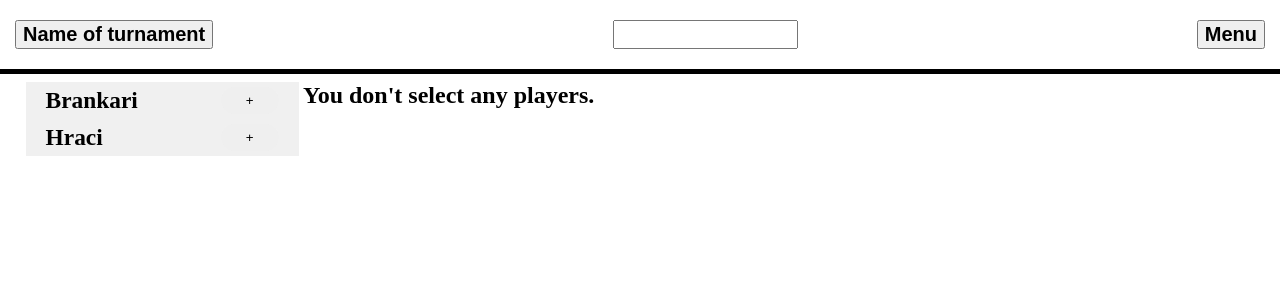
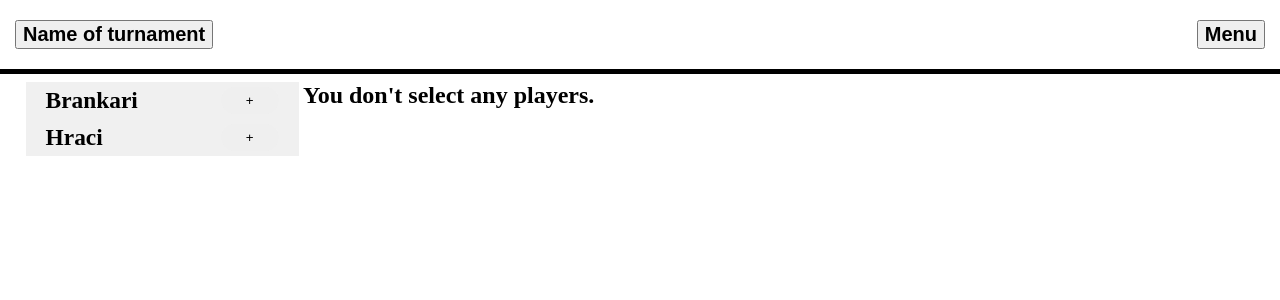
Before and after one commit to MiloslavStekrt/football-utkani, a React (Create React App) app: page / in a window 1280 px wide. Shown: the top 300 px of the page. Built offline with nearby package versions, Linux system fonts and the light colour scheme.

Commit message:
Something missing on GitHub

```diff
--- a/src/NavBar.js
+++ b/src/NavBar.js
@@ -40,7 +40,6 @@ const NavBar = ({players, setPlayers, player_line, setPlayer_line}) => {
                 <button className="name">
                     <h1>Name of turnament</h1>
                 </button>
-                <input type="text"/>
                 <button onClick={showSideBar}>
                     <h1>Menu</h1>
                 </button>
```
Also changed, not shown: 1 other file (tests, documents, lock files or other folders).
